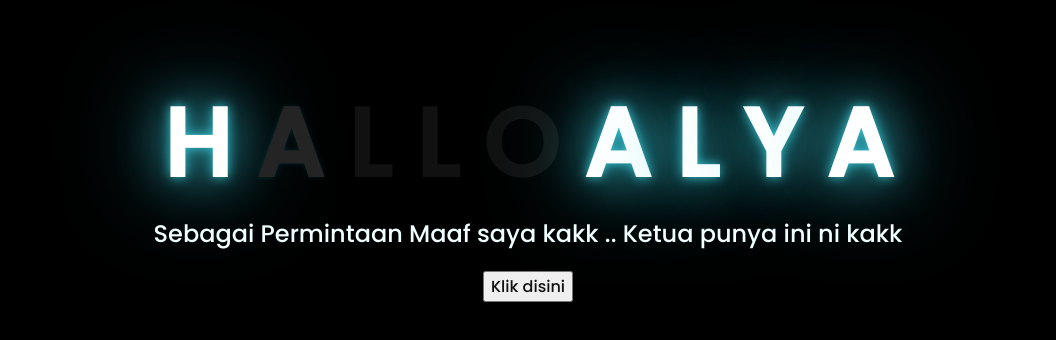
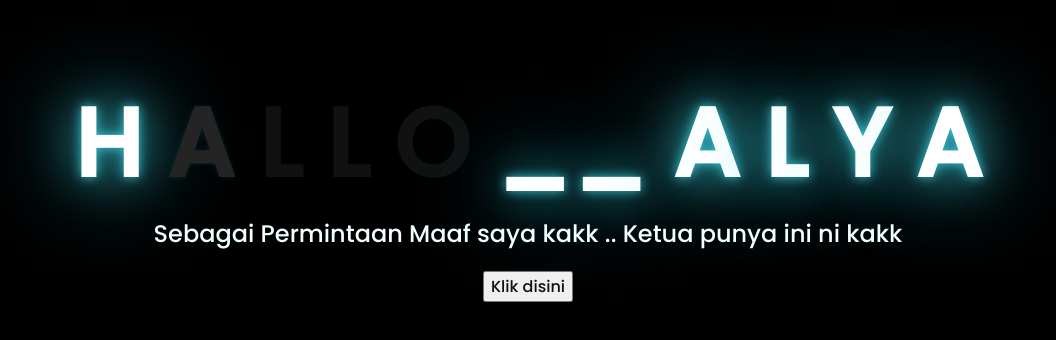
Before and after one commit to klinuxserver/maaf, a plain HTML site: page index.html in a window 1280 px wide. Shown: the part 222-562 px from the top of the page, without its empty margins (120-1176 px from the left). Drawn offline with Linux system fonts and the light colour scheme.

Commit message:
Update index.html

```diff
--- a/index.html
+++ b/index.html
@@ -16,6 +16,7 @@
         <span>L</span>
         <span>L</span>
         <span>O</span>
+        <span>__</span>
         <span>A</span>
         <span>L</span>
         <span>Y</span>
```
